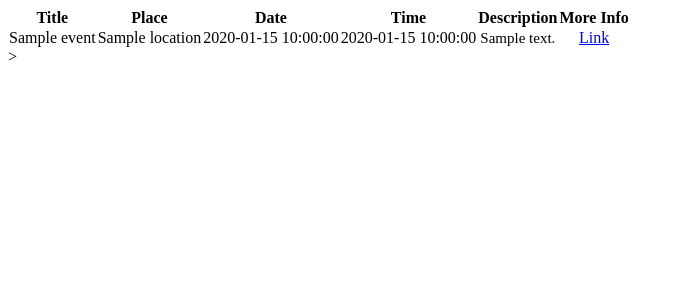
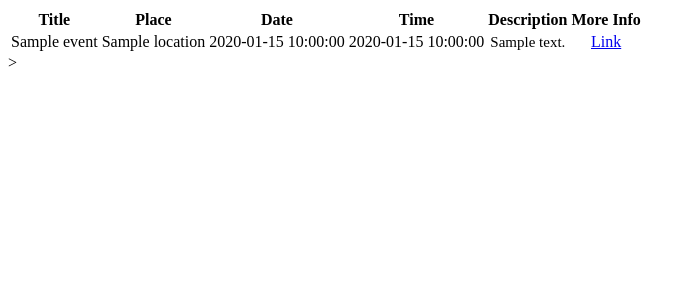
Before and after one commit to tenzindayoe/MacEvents494, a Flask app: template events-server/templates/index.html in a window 1280 px wide. Shown: the top 300 px of the page, without its empty margins (0-696 px from the left). Run offline with Flask 3, Linux system fonts and the light colour scheme; the template is opened without the code that fills it: most values are stand-ins (such as "Sample title", 1, 10 or a date in 2020).

Commit message:
more formatting

```diff
--- a/events-server/templates/index.html
+++ b/events-server/templates/index.html
@@ -8,9 +8,12 @@
       }
 
       table, th, td{
-        border-collapse: collapse;
-        border: 1px;
+        border: 2px;
         text-align: center;
+      }
+
+      td {
+        margin-bottom: 20px;
       }
 
       #description {
```
Also changed, not shown: events-server/db.sqlite, 4 other files.
